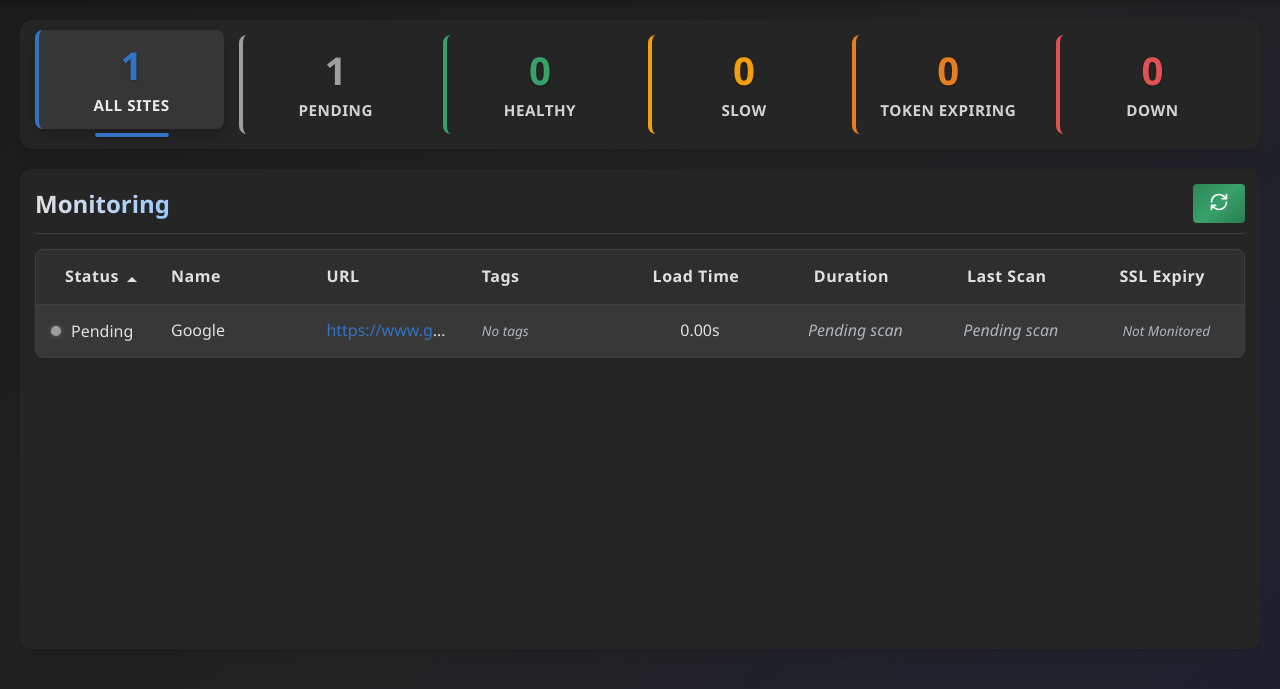
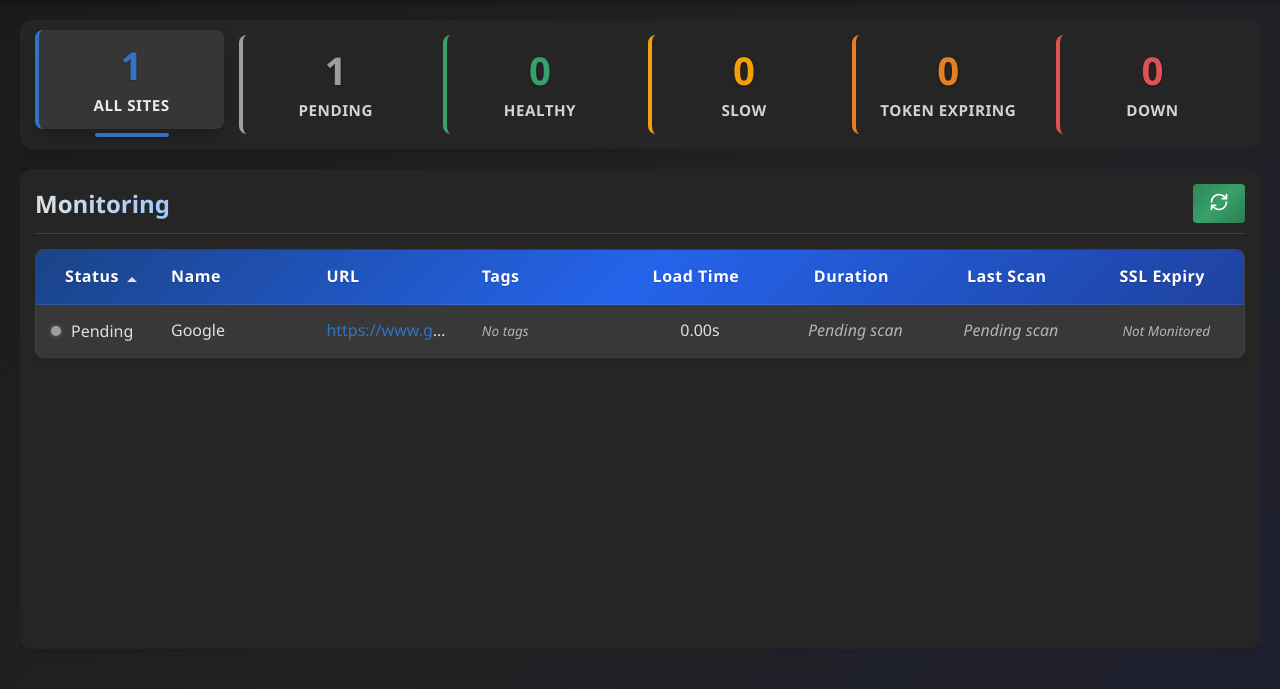
Before and after one commit to DarthTigerson/Simple-Site-Monitor, a FastAPI app: page / in a window 1280 px wide. Shown: the part 60-749 px from the top of the page. Run offline with FastAPI, Linux system fonts and the light colour scheme; data that the repository does not hold is empty.

Commit message:
Table headers improvement

```diff
--- a/static/css/home.css
+++ b/static/css/home.css
@@ -347,12 +347,13 @@ html, body {
 }
 
 .logs-table th {
-    background-color: rgba(0,0,0,0.2);
+    background-color: transparent;
     padding: 14px 15px;
     text-align: center;
     font-weight: 600;
-    color: var(--text-color);
-    border-bottom: 1px solid rgba(255,255,255,0.1);
+    color: white;
+    text-shadow: 0 1px 1px rgba(0, 0, 0, 0.2);
+    border-bottom: 1px solid rgba(255, 255, 255, 0.1);
     white-space: nowrap;
     position: relative;
     letter-spacing: 0.5px;
@@ -495,7 +496,7 @@ tr:hover .status-indicator {
     justify-content: space-between;
     align-items: center;
     padding: 15px;
-    background: linear-gradient(135deg, #2e61a1 0%, #3273c4 50%, #2c5d98 100%);
+    background: linear-gradient(135deg, #1a4387 0%, #2563eb 50%, #1e429f 100%);
     color: white;
     border-bottom: 1px solid rgba(255, 255, 255, 0.1);
 }
@@ -978,12 +979,13 @@ th.sorting-desc .sort-icon:after {
 
 /* Header styling */
 .logs-table th {
-    background-color: rgba(0, 0, 0, 0.1);
+    background-color: transparent;
     padding: 14px 15px;
     text-align: center;
     font-weight: 600;
-    color: var(--text-color);
-    border-bottom: 1px solid var(--border-color);
+    color: white;
+    text-shadow: 0 1px 1px rgba(0, 0, 0, 0.2);
+    border-bottom: 1px solid rgba(255, 255, 255, 0.1);
     white-space: nowrap;
     position: relative;
 }
@@ -1481,3 +1483,8 @@ th.sorting-desc .sort-icon:after {
 .status-card.total .status-label {
     color: rgba(255,255,255,0.9);
 }
+
+/* Add gradient background to table headers */
+.logs-table thead tr {
+    background: linear-gradient(135deg, #1a4387 0%, #2563eb 50%, #1e429f 100%);
+}
```
Also changed, not shown: static/css/history.css (+33 -36 lines), static/css/sites.css (+9 -7 lines).
